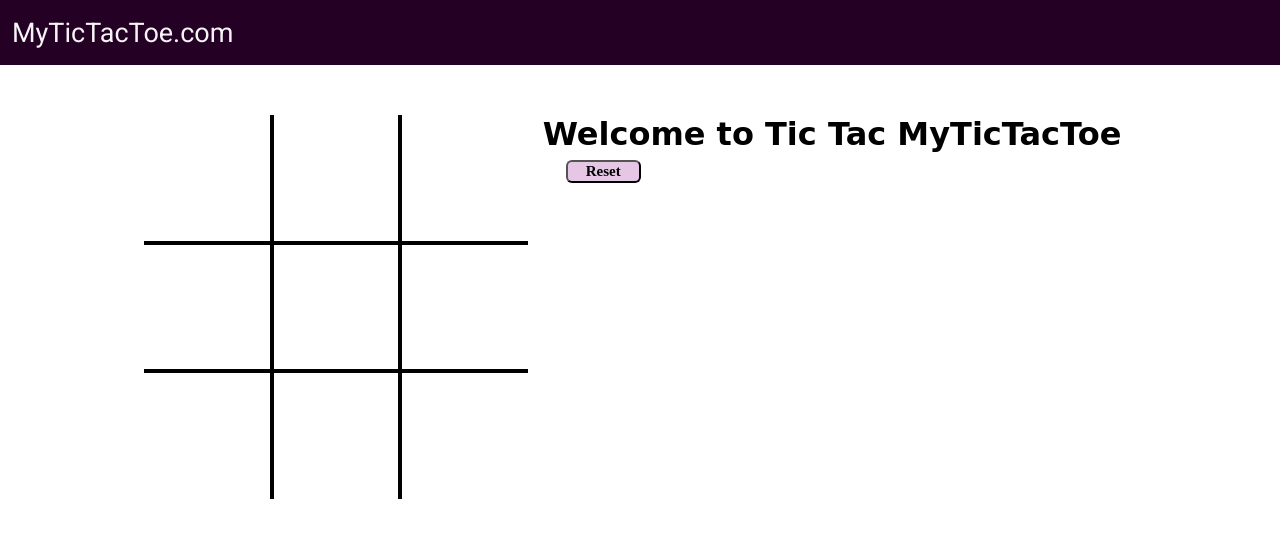
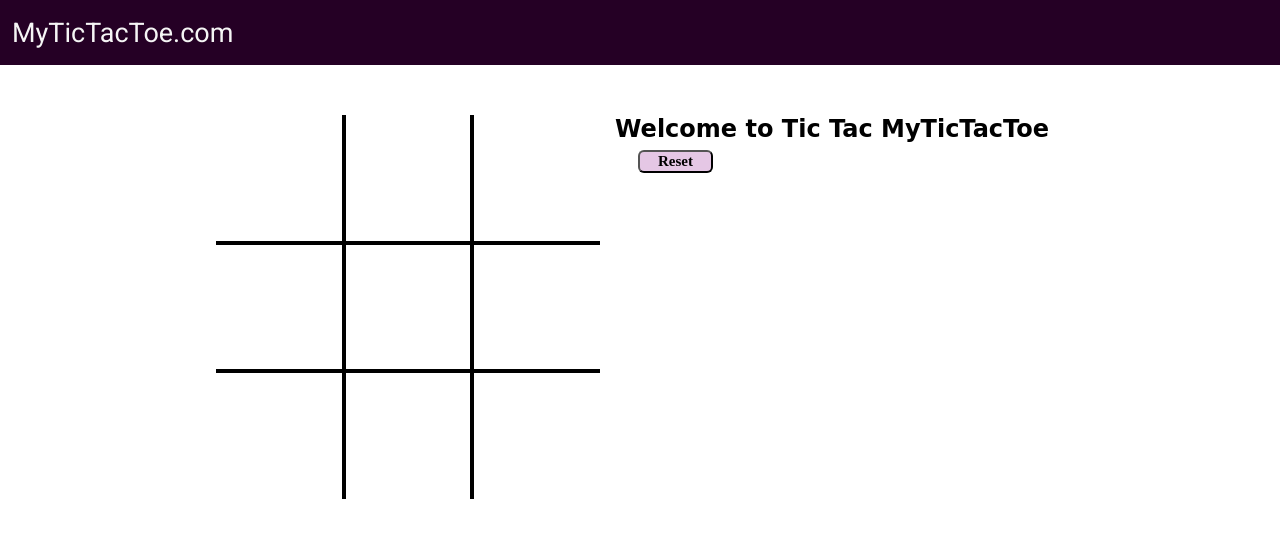
Before and after one commit to Kirtijha083/Tic_Tac_Toe_Game, a plain HTML site: page index.html in a window 1280 px wide. Drawn offline with Linux system fonts and the light colour scheme; a web font is replaced by a local one.

Commit message:
increase font of h1

```diff
--- a/style.css
+++ b/style.css
@@ -56,6 +56,10 @@ nav ul {
   font-family: "Baloo Bhaina 2", cursive;
 }
 
+.gameInfo h1{
+  font-size: 1.5rem;
+}
+
 .imgbox img{
     /* display: none; */
     width: 0;
```
